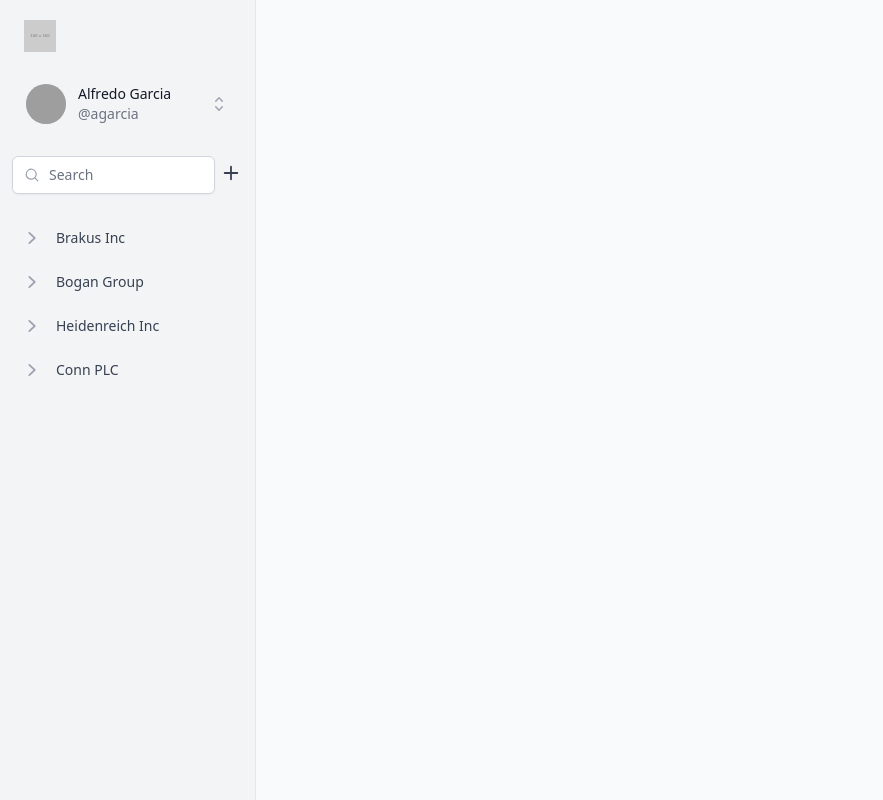
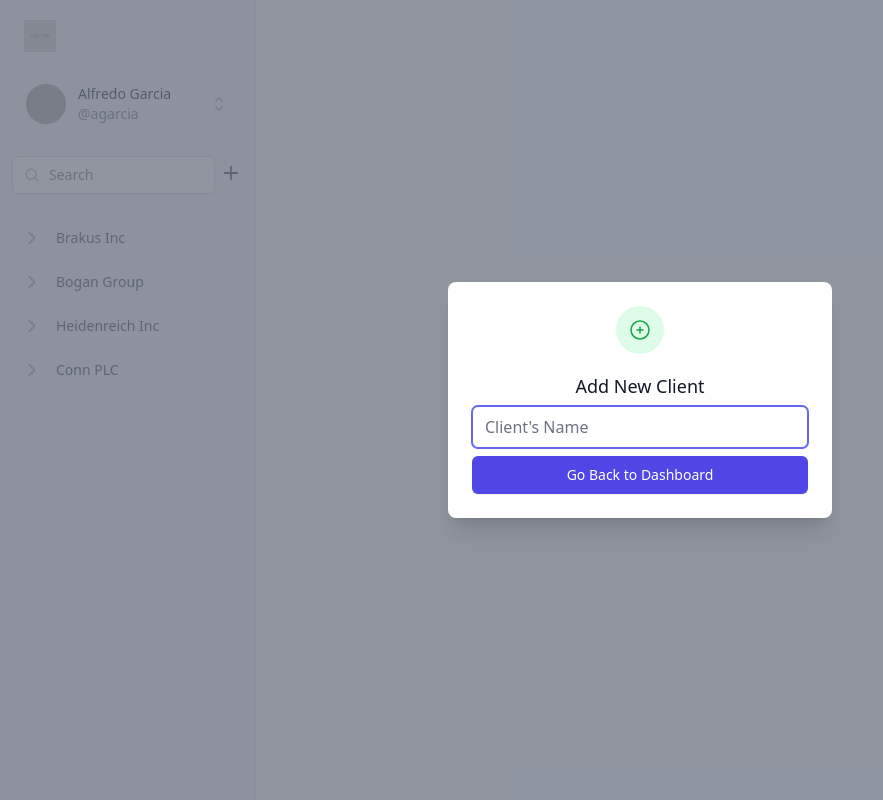
Before and after one commit to Asarec/phase-2-project, a React (Vite) app: page /dashboard in a window 1280 px wide. Both pictures are taken after a click on the button 229 px from the left and 173 px from the top of the page. Shown: the whole page, without its empty margins (0-883 px from the left). Built offline with nearby package versions, Linux system fonts and the light colour scheme; data requests are answered from the project's data file; grey boxes are pictures that could not be loaded.

Commit message:
added modal form to add new clients

```diff
--- a/src/Dashboard.jsx
+++ b/src/Dashboard.jsx
@@ -16,7 +16,7 @@ function Dashboard({ handleIsLoggedIn }) {
   }, [newClient])
 
   return (
-    <Sidebar clients={clients} handleNewClient={handleNewClient} handleIsLoggedIn={handleIsLoggedIn} />
+    <Sidebar clients={clients} addClient={handleNewClient} handleIsLoggedIn={handleIsLoggedIn} />
   );
 }
 
--- /dev/null
+++ b/src/ModalForm.jsx
@@ -0,0 +1,105 @@
+import { Fragment, useState } from "react";
+import { Dialog, Transition } from "@headlessui/react";
+import { PlusCircleIcon } from "@heroicons/react/24/outline";
+
+function ModalForm({ addClient }) {
+  const [open, setOpen] = useState(true);
+  const [client, setClient] = useState("");
+  const [submitMessage, setSubmitMessage] = useState(false);
+
+  function handleSubmit(event) {
+    event.preventDefault();
+
+    const newClient = {
+      name: event.target[0].value,
+      tasks: []
+    };
+
+    fetch("http://localhost:3000/clients", {
+      method: "POST",
+      headers: { "Content-Type": "application/json" },
+      body: JSON.stringify(newClient)
+    })
+    .then(response => response.json())
+    .then(data => addClient(data));
+
+    setInterval(_ => {
+      setOpen(false);
+    }, 2000);
+  }
+
+  function handleMessage(event) {
+    event.preventDefault();
+    setClient(event.target.value);
+
+    if (event.target.value) {
+      setSubmitMessage(true);
+    } else {
+      setSubmitMessage(false);
+    }
+  }
+
+  return (
+    <Transition.Root show={open} as={Fragment}>
+      <Dialog as="div" className="relative z-10" onClose={setOpen}>
+        <Transition.Child
+          as={Fragment}
+          enter="ease-out duration-300"
+          enterFrom="opacity-0"
+          enterTo="opacity-100"
+          leave="ease-in duration-200"
+          leaveFrom="opacity-100"
+          leaveTo="opacity-0"
+        >
+          <div className="fixed inset-0 bg-gray-500 bg-opacity-75 transition-opacity" />
+        </Transition.Child>
+
+        <div className="fixed inset-0 z-10 overflow-y-auto">
+          <div className="flex min-h-full items-end justify-center p-4 text-center sm:items-center sm:p-0">
+            <Transition.Child
+              as={Fragment}
+              enter="ease-out duration-300"
+              enterFrom="opacity-0 translate-y-4 sm:translate-y-0 sm:scale-95"
+              enterTo="opacity-100 translate-y-0 sm:scale-100"
+              leave="ease-in duration-200"
+              leaveFrom="opacity-100 translate-y-0 sm:scale-100"
+              leaveTo="opacity-0 translate-y-4 sm:translate-y-0 sm:scale-95"
+            >
+              <Dialog.Panel className="relative transform overflow-hidden rounded-lg bg-white px-4 pt-5 pb-4 text-left shadow-xl transition-all sm:my-8 sm:w-full sm:max-w-sm sm:p-6">
+                <div>
+                  <div className="mx-auto flex h-12 w-12 items-center justify-center rounded-full bg-green-100">
+                    <PlusCircleIcon className="h-6 w-6 text-green-600" aria-hidden="true" />
+                  </div>
+                  <div className="mt-3 text-center sm:mt-5">
+                    <Dialog.Title as="h3" className="text-lg font-medium leading-6 text-gray-900">
+                      Add New Client
+                    </Dialog.Title>
+                  </div>
+                </div>
+                <div className="mt-2">
+                  <form onSubmit={event => handleSubmit(event)}>
+                    <input
+                      type="text"
+                      className="mb-2 block w-full rounded-md border-gray-300 shadow-sm focus:border-indigo-500 focus:ring-indigo-500"
+                      placeholder="Client's Name"
+                      value={client}
+                      onChange={event => handleMessage(event)}
+                    />
+                    <button
+                      type="submit"
+                      className="inline-flex w-full justify-center rounded-md border border-transparent bg-indigo-600 px-4 py-2 text-base font-medium text-white shadow-sm hover:bg-indigo-700 focus:outline-none focus:ring-2 focus:ring-indigo-500 focus:ring-offset-2 sm:text-sm"
+                    >
+                      {submitMessage ? "Add Client" : "Go Back to Dashboard"}
+                    </button>
+                  </form>
+                </div>
+              </Dialog.Panel>
+            </Transition.Child>
+          </div>
+        </div>
+      </Dialog>
+    </Transition.Root>
+  );
+}
+
+export default ModalForm;
--- a/src/Sidebar.jsx
+++ b/src/Sidebar.jsx
@@ -1,5 +1,6 @@
 import { Fragment, useState } from "react";
 import { Link, useParams } from "react-router-dom";
+import ModalForm from "./ModalForm";
 import { Menu, Transition } from "@headlessui/react";
 import {
   ChevronRightIcon,
@@ -8,9 +9,10 @@ import {
   PlusIcon
 } from "@heroicons/react/20/solid";
 
-function Sidebar({ clients, handleIsLoggedIn }) {
+function Sidebar({ clients, handleIsLoggedIn, addClient }) {
   const { id } = useParams();
   const [search, setSearch] = useState("");
+  const [showModal, setShowModal] = useState(false);
 
   function classNames(...classes) {
     return classes.filter(Boolean).join(' ')
@@ -21,10 +23,14 @@ function Sidebar({ clients, handleIsLoggedIn }) {
     setSearch(event.target.value);
   }
 
+  function handleModal() {
+    setShowModal(true);
+  }
+
   return (
     <>
       <div className="min-h-full">
-        <div className="fixed inset-y-0 flex w-64 flex-col border-r border-gray-200 bg-gray-100 pt-5 lg:pb-4">
+        <div className="fixed inset-y-0 flex w-64 flex-col border-r border-gray-200 bg-gray-100 pt-5 pb-4">
           <div className="flex flex-shrink-0 items-center px-6">
             <img
               className="h-8 w-auto"
@@ -103,8 +109,9 @@ function Sidebar({ clients, handleIsLoggedIn }) {
                   onChange={event => handleSearch(event)}
                 />
               </div>
-              <button>
+              <button onClick={handleModal}>
                 <PlusIcon className="h-6 w-6 text-gray-700 ml-1" />
+                {showModal ? <ModalForm addClient={addClient} /> : ""}
               </button>
             </div>
             <nav className="mt-6 px-3">
```
